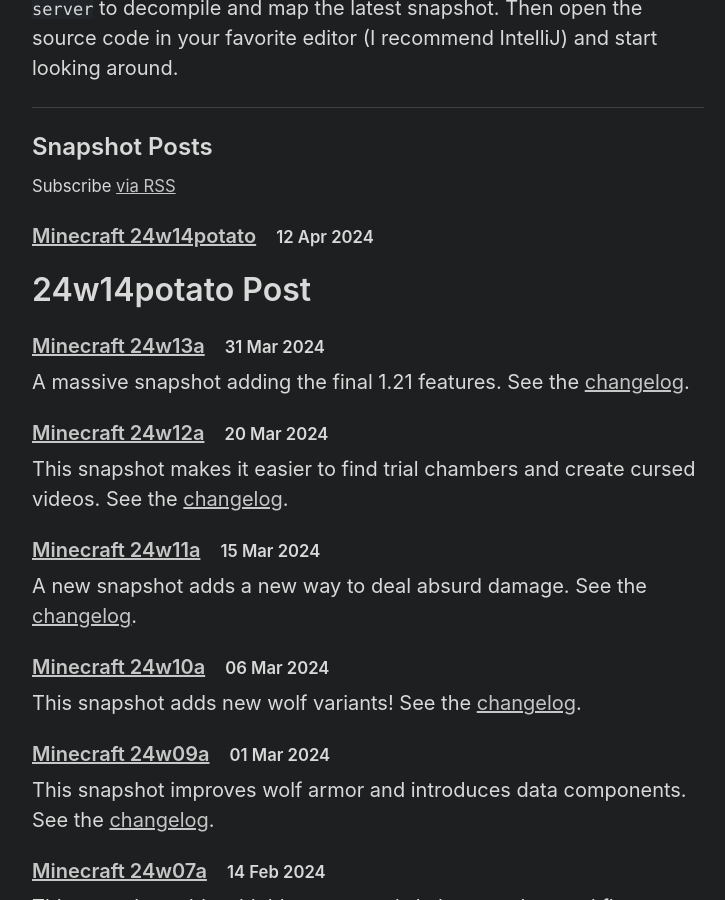
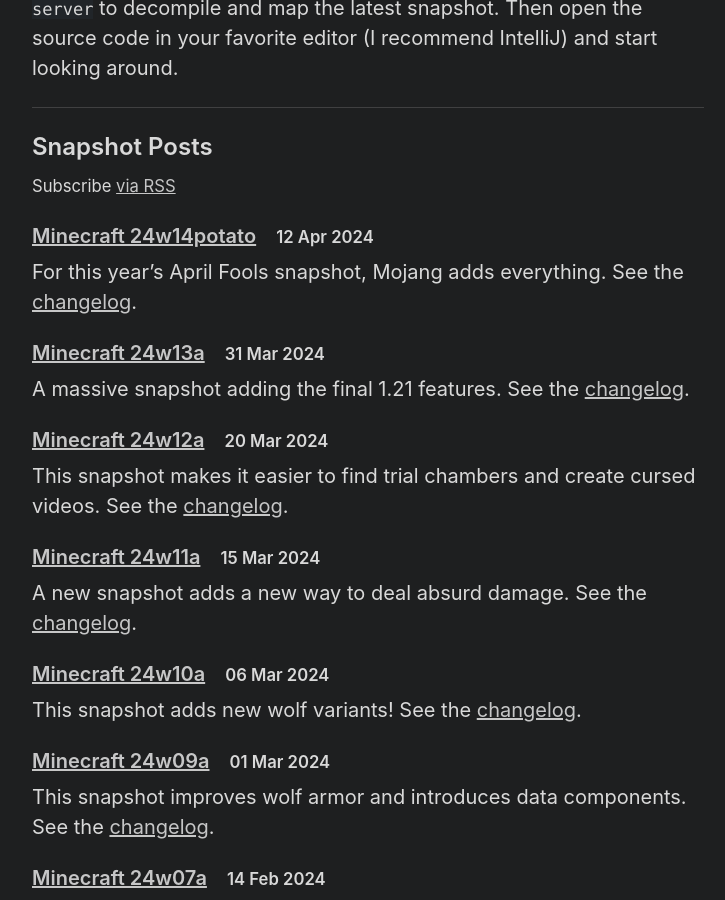
Before and after one commit to Tisawesomeness/tisawesomeness.github.io, a Jekyll site: the page built from snapshots.html, in a window 1280 px wide and 900 px high, scrolled down 578 px. Shown: the whole window, without its empty margins (272-997 px from the left). Built offline with Jekyll 4.4.1, drawn with Linux system fonts in a browser that asks for light colours; comment, search, counter and statistics services are not loaded.

Commit message:
Fix formatting

````diff
--- a/snapshots/_posts/2024-04-12-24w14potato.md
+++ b/snapshots/_posts/2024-04-12-24w14potato.md
@@ -3,8 +3,6 @@
 title: "Minecraft 24w14potato"
 date: 2024-04-12 13:48:28 -0500
 ---
-
-# 24w14potato Post
 
 For this year's April Fools snapshot, Mojang adds everything. See the [changelog](https://www.minecraft.net/en-us/article/poisonous-potato-update).
 
@@ -59,7 +57,6 @@
 - A number by an arrow is the amount of dialogue that must pass before the player can advance to the next chapter.
 - "Quest Complete" is not a real chapter, it only represents the end of the quest.
 
-```
 <pre class="mermaid">
 ---
 config:
@@ -90,7 +87,6 @@
   got_staff([got_staff])
   composted_staff([composted_staff]) -. 5 .-> A>Quest Complete]
 </pre>
-```
 
 Some chapters have requirements not fully described by their chapter name:
 
````
